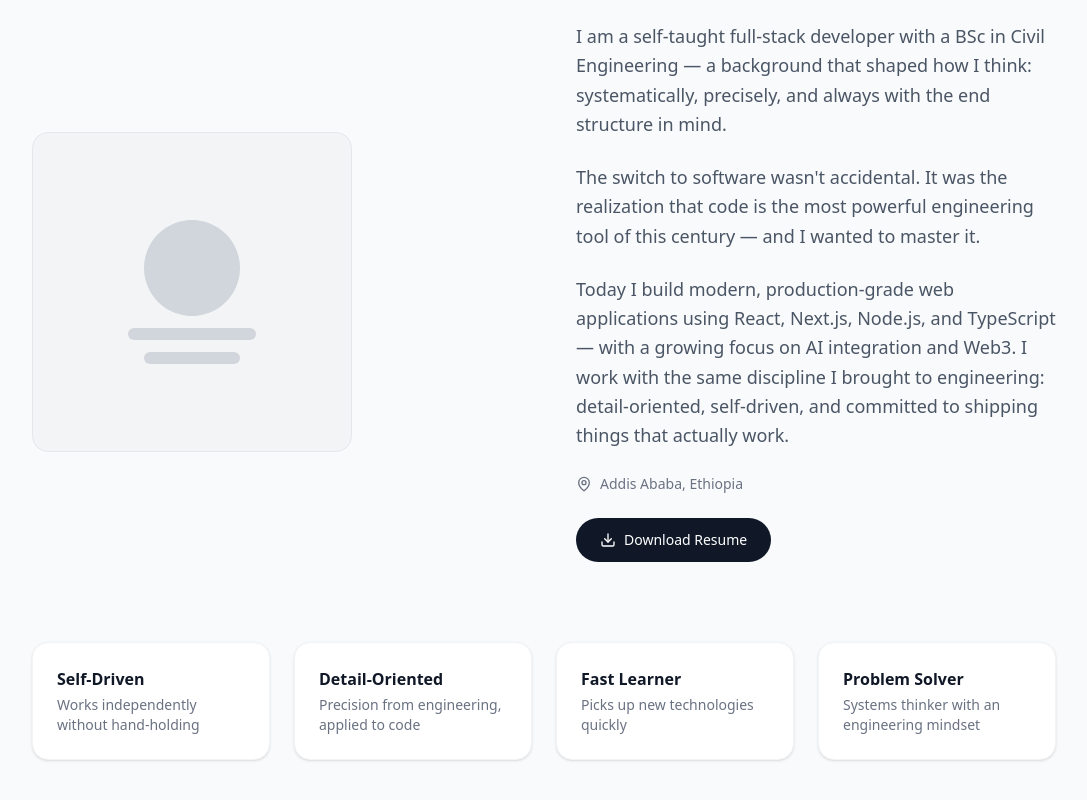
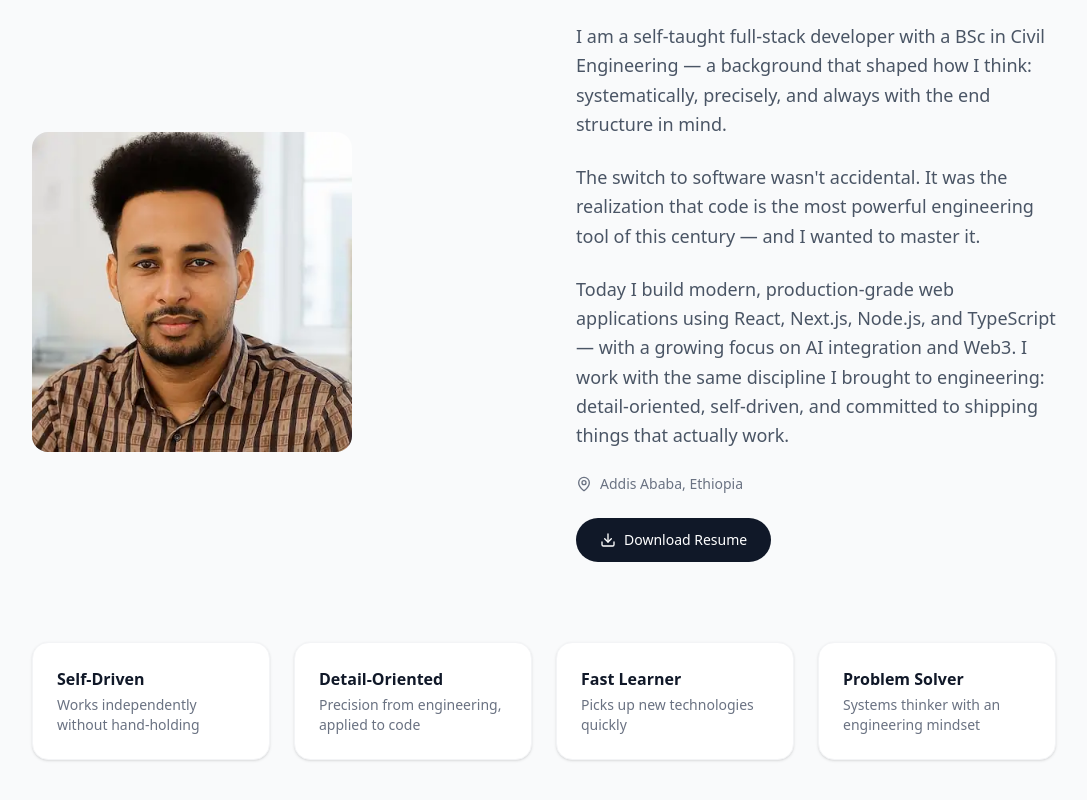
Before and after one commit to binicode/biniyam-portfolio, a Next.js app: page / in a window 1280 px wide. Shown: the part 1014-1814 px from the top of the page, without its empty margins (96-1183 px from the left). Built offline with nearby package versions, Linux system fonts and the light colour scheme.

Commit message:
feat: add profile picture

```diff
--- a/src/components/sections/About.tsx
+++ b/src/components/sections/About.tsx
@@ -44,10 +44,12 @@ export default function About() {
                         custom={0.1}
                         className="flex justify-center lg:justify-start"
                     >
-                        <div className="w-72 h-72 md:w-80 md:h-80 rounded-2xl bg-gray-100 border border-gray-200 flex flex-col items-center justify-center gap-3">
-                            <div className="w-24 h-24 rounded-full bg-gray-300" />
-                            <div className="w-32 h-3 rounded-full bg-gray-300" />
-                            <div className="w-24 h-3 rounded-full bg-gray-300" />
+                        <div className="relative w-72 h-72 md:w-80 md:h-80 rounded-2xl overflow-hidden">
+                            <img
+                                src="/images/profile-picture.webp"
+                                alt="Biniyam Abera"
+                                className="w-full h-full object-cover"
+                            />
                         </div>
                     </motion.div>
 
```
Also changed, not shown: public/images/profile-picture.webp (added).
